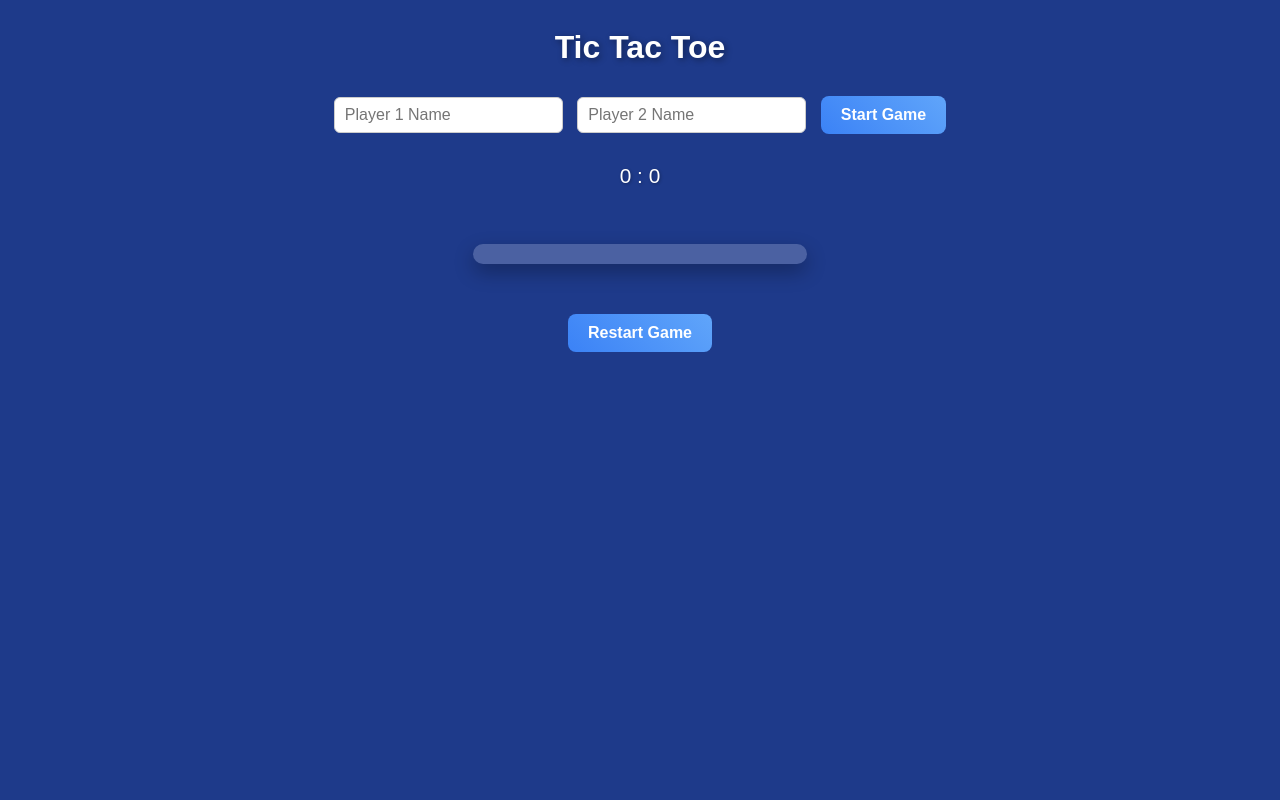
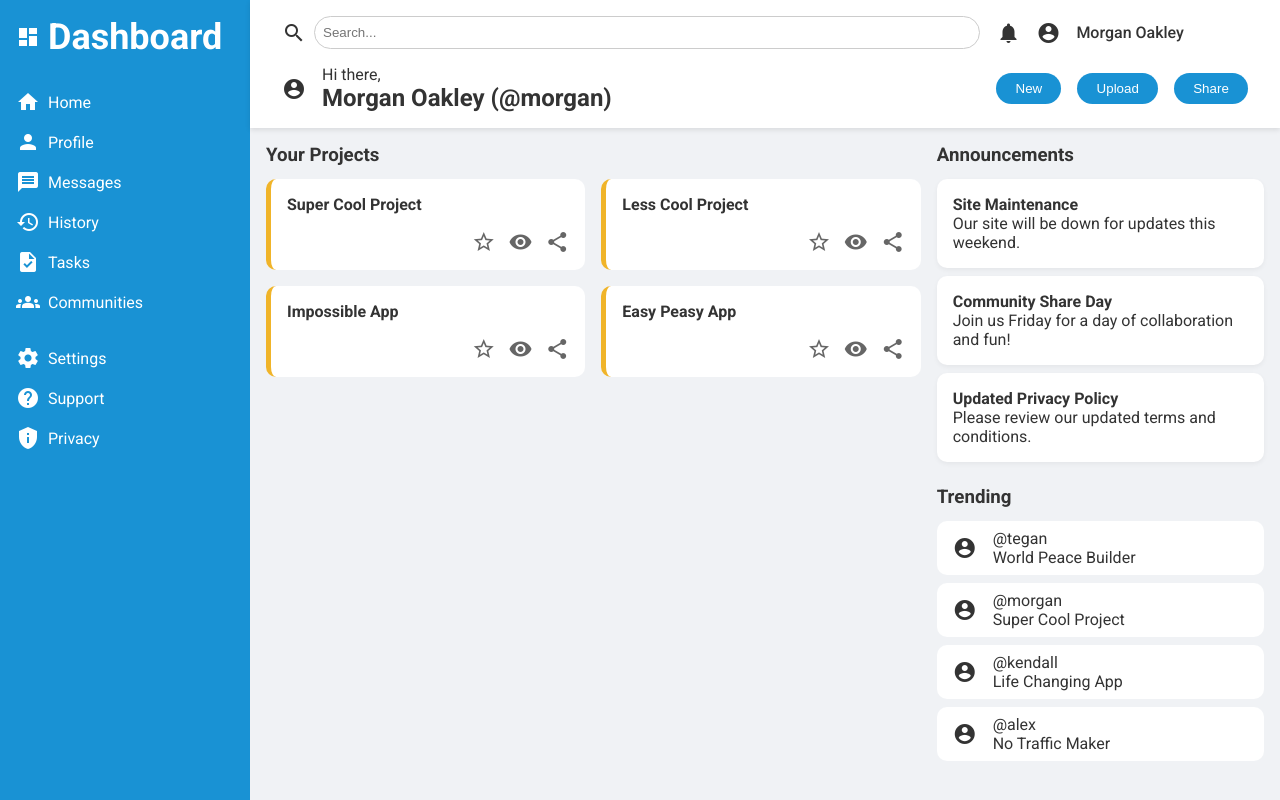
Before and after one commit to samia0812/Tic-Tac-toe, a plain HTML site: page index.html in a window 1280 px wide. Drawn offline with Linux system fonts and the light colour scheme.

Commit message:
Initial commit - Admin Dashboard project

```diff
--- a/index.html
+++ b/index.html
@@ -3,29 +3,150 @@
 <head>
   <meta charset="UTF-8">
   <meta name="viewport" content="width=device-width, initial-scale=1.0">
-  <title>Tic Tac Toe</title>
+  <title>Admin Dashboard</title>
   <link rel="stylesheet" href="style.css">
+  <link href="https://fonts.googleapis.com/css2?family=Roboto:wght@400;500;700&display=swap" rel="stylesheet">
+  <link href="https://fonts.googleapis.com/icon?family=Material+Icons" rel="stylesheet">
 </head>
 <body>
-  <h1>Tic Tac Toe</h1>
+  <div class="container">
+    <aside class="sidebar">
+      <div class="logo">
+        <span class="material-icons">dashboard</span>
+        <h1>Dashboard</h1>
+      </div>
+      <nav class="nav-main">
+        <ul>
+          <li><span class="material-icons">home</span> Home</li>
+          <li><span class="material-icons">person</span> Profile</li>
+          <li><span class="material-icons">message</span> Messages</li>
+          <li><span class="material-icons">history</span> History</li>
+          <li><span class="material-icons">task</span> Tasks</li>
+          <li><span class="material-icons">groups</span> Communities</li>
+        </ul>
+      </nav>
+      <nav class="nav-secondary">
+        <ul>
+          <li><span class="material-icons">settings</span> Settings</li>
+          <li><span class="material-icons">help</span> Support</li>
+          <li><span class="material-icons">privacy_tip</span> Privacy</li>
+        </ul>
+      </nav>
+    </aside>
 
-  <div id="player-setup">
-    <input type="text" id="player1-name" placeholder="Player 1 Name">
-    <input type="text" id="player2-name" placeholder="Player 2 Name">
-    <button id="start-btn">Start Game</button>
+    <header class="header">
+      <div class="search-bar">
+        <span class="material-icons">search</span>
+        <input type="text" placeholder="Search...">
+      </div>
+      <div class="user-info">
+        <span class="material-icons">notifications</span>
+        <span class="material-icons">account_circle</span>
+        <span class="username">Morgan Oakley</span>
+      </div>
+      <div class="welcome">
+        <span class="material-icons">account_circle</span>
+        <div>
+          <p>Hi there,</p>
+          <h2>Morgan Oakley (@morgan)</h2>
+        </div>
+      </div>
+      <div class="header-buttons">
+        <button>New</button>
+        <button>Upload</button>
+        <button>Share</button>
+      </div>
+    </header>
+
+    <main class="main">
+      <section class="projects">
+        <h3>Your Projects</h3>
+        <div class="projects-grid">
+          <div class="card">
+            <h4>Super Cool Project</h4>
+            <div class="card-actions">
+              <span class="material-icons">star_border</span>
+              <span class="material-icons">visibility</span>
+              <span class="material-icons">share</span>
+            </div>
+          </div>
+          <div class="card">
+            <h4>Less Cool Project</h4>
+            <div class="card-actions">
+              <span class="material-icons">star_border</span>
+              <span class="material-icons">visibility</span>
+              <span class="material-icons">share</span>
+            </div>
+          </div>
+          <div class="card">
+            <h4>Impossible App</h4>
+            <div class="card-actions">
+              <span class="material-icons">star_border</span>
+              <span class="material-icons">visibility</span>
+              <span class="material-icons">share</span>
+            </div>
+          </div>
+          <div class="card">
+            <h4>Easy Peasy App</h4>
+            <div class="card-actions">
+              <span class="material-icons">star_border</span>
+              <span class="material-icons">visibility</span>
+              <span class="material-icons">share</span>
+            </div>
+          </div>
+        </div>
+      </section>
+
+      <aside class="right-panel">
+        <section class="announcements">
+          <h3>Announcements</h3>
+          <div class="panel-card">
+            <h4>Site Maintenance</h4>
+            <p>Our site will be down for updates this weekend.</p>
+          </div>
+          <div class="panel-card">
+            <h4>Community Share Day</h4>
+            <p>Join us Friday for a day of collaboration and fun!</p>
+          </div>
+          <div class="panel-card">
+            <h4>Updated Privacy Policy</h4>
+            <p>Please review our updated terms and conditions.</p>
+          </div>
+        </section>
+
+        <section class="trending">
+          <h3>Trending</h3>
+          <div class="trend-item">
+            <span class="material-icons">account_circle</span>
+            <div>
+              <p>@tegan</p>
+              <span>World Peace Builder</span>
+            </div>
+          </div>
+          <div class="trend-item">
+            <span class="material-icons">account_circle</span>
+            <div>
+              <p>@morgan</p>
+              <span>Super Cool Project</span>
+            </div>
+          </div>
+          <div class="trend-item">
+            <span class="material-icons">account_circle</span>
+            <div>
+              <p>@kendall</p>
+              <span>Life Changing App</span>
+            </div>
+          </div>
+          <div class="trend-item">
+            <span class="material-icons">account_circle</span>
+            <div>
+              <p>@alex</p>
+              <span>No Traffic Maker</span>
+            </div>
+          </div>
+        </section>
+      </aside>
+    </main>
   </div>
-
-  <div id="scoreboard">
-    <span id="score1">0</span> : <span id="score2">0</span>
-  </div>
-
-  <h2 id="turn-indicator"></h2>
-
-  <div id="gameboard" class="board"></div>
-
-  <div id="result"></div>
-  <button id="restart-btn">Restart Game</button>
-
-  <script src="script.js"></script>
 </body>
 </html>
--- a/style.css
+++ b/style.css
@@ -1,134 +1,163 @@
- Ensure html and body fill the viewport */
-html, body {
-  height: 100%;
+* {
   margin: 0;
   padding: 0;
+  box-sizing: border-box;
 }
 
 body {
-  font-family: Arial, sans-serif;
-  background-color: #1e3a8a;
+  font-family: 'Roboto', sans-serif;
+  background: #f0f2f5;
+  color: #333;
+}
+
+.container {
+  display: grid;
+  grid-template-columns: 250px 1fr;
+  grid-template-rows: auto 1fr;
+  height: 100vh;
+}
+
+.sidebar {
+  grid-row: 1 / -1;
+  background: #1992d4;
+  color: #fff;
+  padding: 1rem;
   display: flex;
   flex-direction: column;
-  justify-content: center;
-  align-items: center;
-  text-align: center;
+  gap: 2rem;
 }
 
-h1 {
-  color: #fff;
-  text-shadow: 2px 2px 6px rgba(0,0,0,0.4);
-  margin-bottom: 20px;
+.logo {
+  display: flex;
+  align-items: center;
+  gap: 0.5rem;
+  font-size: 1.5rem;
+  font-weight: bold;
 }
 
-#player-setup {
-  margin-bottom: 20px;
+.sidebar ul {
+  list-style: none;
+  display: flex;
+  flex-direction: column;
+  gap: 1rem;
 }
 
-input {
-  padding: 8px 10px;
-  margin: 0 5px;
-  font-size: 1rem;
-  border-radius: 6px;
+.sidebar li {
+  display: flex;
+  align-items: center;
+  gap: 0.5rem;
+  cursor: pointer;
+}
+
+.header {
+  background: #fff;
+  padding: 1rem 2rem;
+  display: grid;
+  grid-template-columns: 1fr auto;
+  grid-template-rows: auto auto;
+  gap: 1rem;
+  align-items: center;
+  box-shadow: 0 2px 5px rgba(0,0,0,0.1);
+}
+
+.search-bar {
+  display: flex;
+  align-items: center;
+  gap: 0.5rem;
+}
+
+.search-bar input {
+  flex: 1;
+  padding: 0.5rem;
+  border-radius: 20px;
   border: 1px solid #ccc;
 }
 
-button {
-  margin: 10px 5px;
-  padding: 10px 20px;
-  font-size: 1rem;
-  cursor: pointer;
-  border: none;
-  border-radius: 8px;
-  background: linear-gradient(45deg, #3b82f6, #60a5fa);
-  color: #fff;
-  font-weight: bold;
-  transition: background 0.3s, transform 0.2s;
+.user-info {
+  display: flex;
+  align-items: center;
+  gap: 1rem;
+  font-weight: 500;
 }
 
-button:hover {
-  background: linear-gradient(45deg, #60a5fa, #3b82f6);
-  transform: scale(1.05);
+.welcome {
+  display: flex;
+  align-items: center;
+  gap: 1rem;
+  grid-column: 1 / 2;
 }
 
-#scoreboard {
-  font-size: 1.3rem;
-  margin-bottom: 10px;
-  color: #fff;
-  text-shadow: 1px 1px 3px rgba(0,0,0,0.3);
+.header-buttons {
+  display: flex;
+  gap: 1rem;
+  grid-column: 2 / 3;
 }
 
-#turn-indicator {
-  margin-top: 10px;
-  font-size: 1.2rem;
+.header-buttons button {
+  background: #1992d4;
   color: #fff;
-  text-shadow: 1px 1px 2px rgba(0,0,0,0.3);
+  border: none;
+  padding: 0.5rem 1.2rem;
+  border-radius: 20px;
+  cursor: pointer;
 }
 
-#result {
-  margin-top: 20px;
-  font-size: 1.5rem;
-  font-weight: bold;
-  color: #fff;
-  text-shadow: 2px 2px 4px rgba(0,0,0,0.4);
+.main {
+  display: grid;
+  grid-template-columns: 2fr 1fr;
+  padding: 1rem;
+  gap: 1rem;
 }
 
-.board {
-  display: grid;
-  grid-template-columns: repeat(3, 100px);
-  grid-gap: 7px;
-  margin: 20px 0;
-  padding: 10px;
-  background-color: rgba(255,255,255,0.2);
-  border-radius: 15px;
-  box-shadow: 0 8px 20px rgba(0,0,0,0.3);
+.projects h3, .announcements h3, .trending h3 {
+  margin-bottom: 0.8rem;
 }
 
-.cell {
-  width: 100px;
-  height: 100px;
-  font-size: 2.5rem;
-  display: flex;
-  justify-content: center;
-  align-items: center;
-  border-radius: 10px;
-  cursor: pointer;
-  background-color: rgba(255,255,255,0.6);
-  transition: all 0.3s ease;
-  font-weight: bold;
-  box-shadow: 0 4px 6px rgba(0,0,0,0.2);
+.projects-grid {
+  display: grid;
+  grid-template-columns: repeat(auto-fill, minmax(240px, 1fr));
+  gap: 1rem;
 }
 
-.cell:hover {
-  transform: scale(1.08);
-  background-color: rgba(255,255,255,0.85);
+.card {
+  background: #fff;
+  border-radius: 10px;
+  padding: 1rem;
+  border-left: 5px solid #f0b429;
+  display: flex;
+  flex-direction: column;
+  justify-content: space-between;
 }
 
-.cell.X {
-  color: #22c55e;
+.card-actions {
+  display: flex;
+  justify-content: flex-end;
+  gap: 0.8rem;
+  margin-top: 1rem;
+  color: #666;
+  cursor: pointer;
 }
 
-.cell.O {
-  color: #f97316;
+.right-panel {
+  display: flex;
+  flex-direction: column;
+  gap: 1rem;
 }
 
-.cell.win {
-  animation: winFlash 1s infinite alternate;
+.panel-card {
+  background: #fff;
+  border-radius: 10px;
+  padding: 1rem;
+  margin-bottom: 0.5rem;
+  box-shadow: 0 2px 5px rgba(0,0,0,0.05);
 }
 
-@keyframes winFlash {
-  0% { background-color: #0ff; transform: scale(1.1); }
-  100% { background-color: #06b6d4; transform: scale(1.2); }
+.trend-item {
+  background: #fff;
+  border-radius: 10px;
+  padding: 0.5rem 1rem;
+  display: flex;
+  align-items: center;
+  gap: 1rem;
+  margin-bottom: 0.5rem;
 }
-
-@media (max-width: 400px) {
-  .board {
-    grid-template-columns: repeat(3, 70px);
-    grid-gap: 5px;
-  }
-  .cell {
-    width: 70px;
-    height: 70px;
-    font-size: 2rem;
-  }
-}
```
Also changed, not shown: script.js (deleted, +0 -129 lines).
